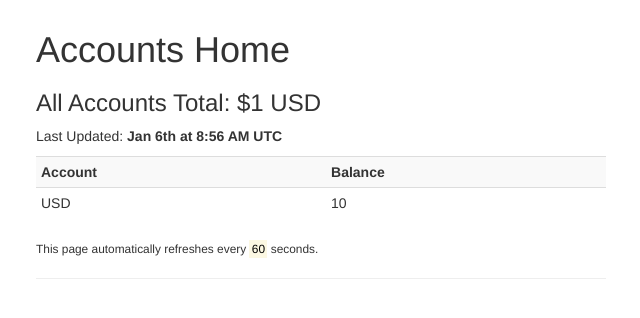
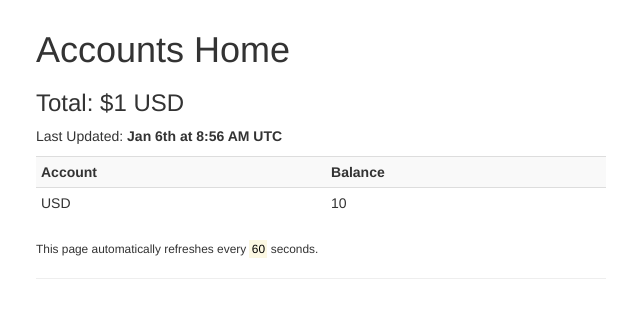
Before and after one commit to smashedr/alexa-gdax, a Django app: template templates/account/home.html in a window 1280 px wide. Shown: the top 318 px of the page, without its empty margins (319-959 px from the left). Run offline with Django 3.2, Linux system fonts and the light colour scheme; the template is opened without the code that fills it: most values are stand-ins (such as "Sample title", 1, 10 or a date in 2020); parts of the project's set-up code (start-up, migrations or seed data) failed here and were passed over; some libraries are stand-ins or nearby versions.

Commit message:
Updated account home

```diff
--- a/templates/account/home.html
+++ b/templates/account/home.html
@@ -12,7 +12,7 @@
 
         <h1>Accounts Home</h1>
 
-        <h3>All Accounts Total: ${{ total_value }} USD</h3>
+        <h3>Total: ${{ total_value }} USD</h3>
         {% load tz %}
         {% localtime on %}
         <p>Last Updated: <strong>{% now "M jS \a\t g:i A T" %}</strong></p>
```
